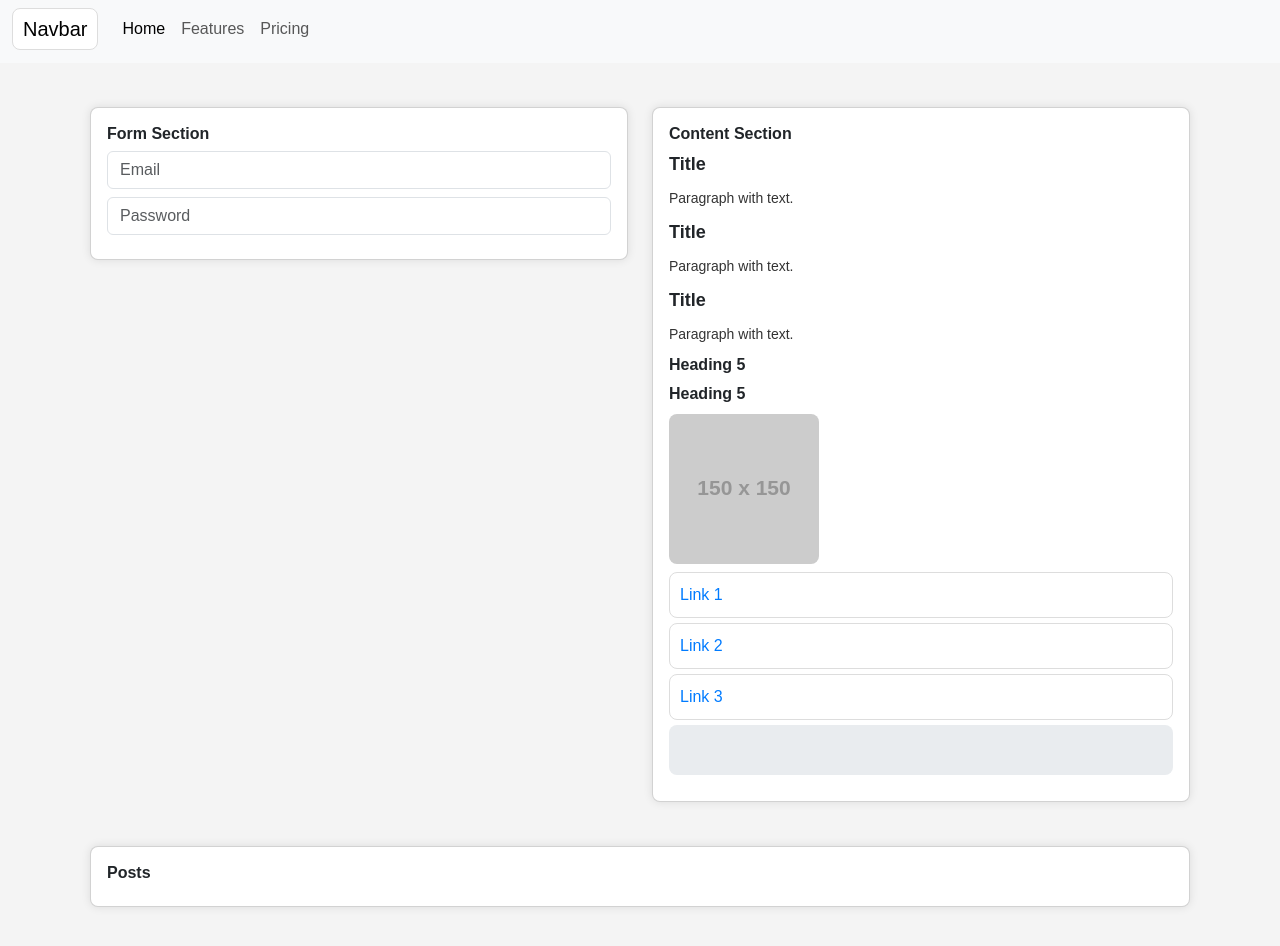
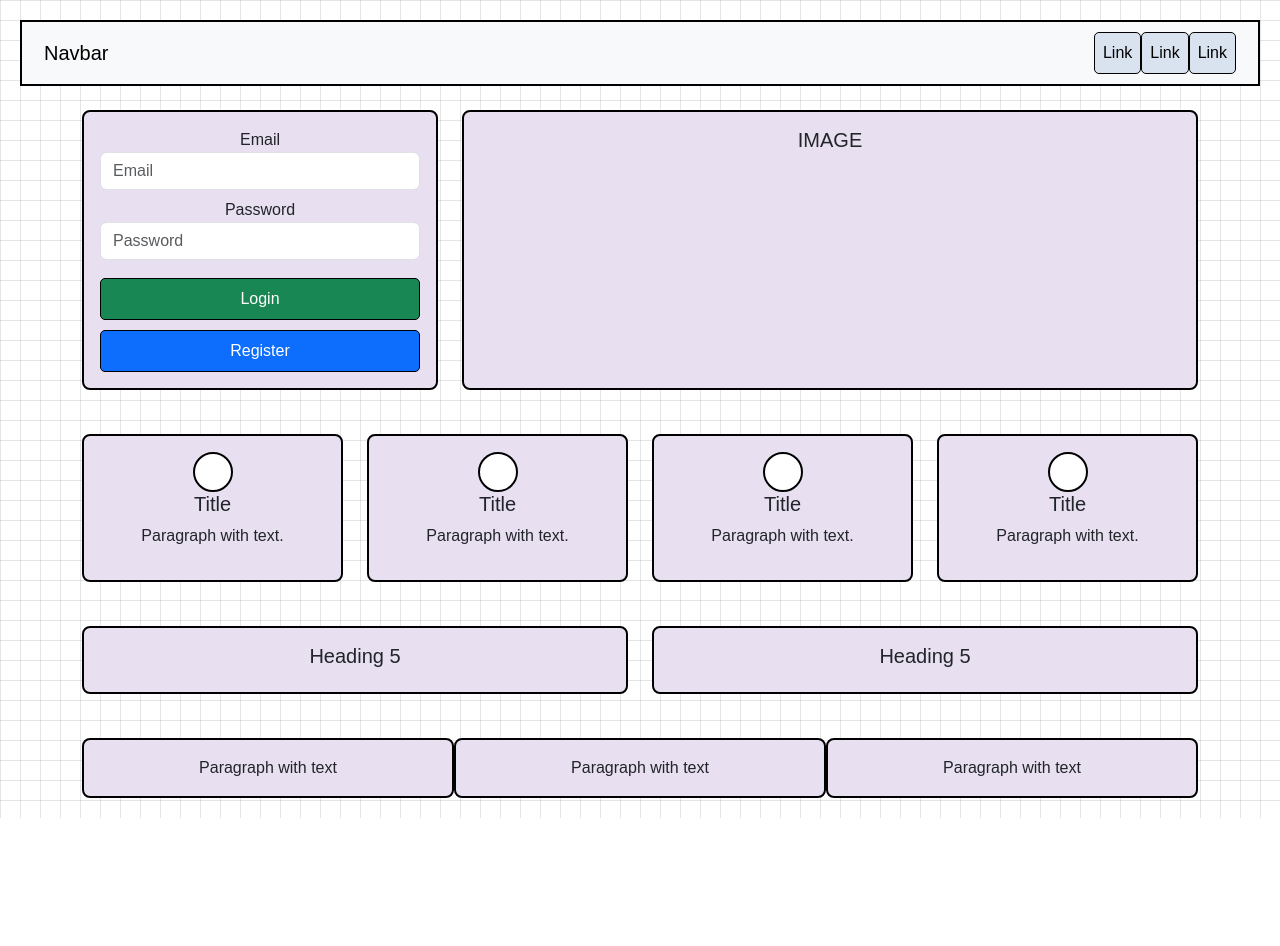
Before and after one commit to GStefanovva/Zadanie-PW, a plain HTML site: page ZAdanie/index.html in a window 1280 px wide. After the commit the page ends 818 px from the top, so only its background shows below. Drawn offline with nearby package versions, Linux system fonts and the light colour scheme; no server answers; placeholder pictures from the web are drawn by us.

Commit message:
Zadanie
Zadanie PW

```diff
--- a/ZAdanie/index.html
+++ b/ZAdanie/index.html
@@ -15,15 +15,15 @@
                 <span class="navbar-toggler-icon"></span>
             </button>
             <div class="collapse navbar-collapse" id="navbarNav">
-                <ul class="navbar-nav">
+                <ul class="navbar-nav ms-auto">
                     <li class="nav-item">
-                        <a class="nav-link active" aria-current="page" href="#">Home</a>
+                        <a class="nav-link" href="#">Link</a>
                     </li>
                     <li class="nav-item">
-                        <a class="nav-link" href="#">Features</a>
+                        <a class="nav-link" href="#">Link</a>
                     </li>
                     <li class="nav-item">
-                        <a class="nav-link" href="#">Pricing</a>
+                        <a class="nav-link" href="#">Link</a>
                     </li>
                 </ul>
             </div>
@@ -32,45 +32,72 @@
 
     <div class="container mt-4">
         <div class="row">
+            <div class="col-md-4">
+                <div class="card p-3">
+                    <label>Email</label>
+                    <input type="email" class="form-control mb-2" placeholder="Email">
+                    <label>Password</label>
+                    <input type="password" class="form-control mb-2" placeholder="Password">
+                    <button class="btn btn-success">Login</button>
+                    <button class="btn btn-primary">Register</button>
+                </div>
+            </div>
+            <div class="col-md-8">
+                <div class="card p-3 text-center" style="height: 100%;">
+                    <h5>IMAGE</h5>
+                </div>
+            </div>
+        </div>
+
+        <div class="row mt-4 text-center">
+            <div class="col-md-3">
+                <div class="card p-3">
+                    <div class="circle"></div>
+                    <h5>Title</h5>
+                    <p>Paragraph with text.</p>
+                </div>
+            </div>
+            <div class="col-md-3">
+                <div class="card p-3">
+                    <div class="circle"></div>
+                    <h5>Title</h5>
+                    <p>Paragraph with text.</p>
+                </div>
+            </div>
+            <div class="col-md-3">
+                <div class="card p-3">
+                    <div class="circle"></div>
+                    <h5>Title</h5>
+                    <p>Paragraph with text.</p>
+                </div>
+            </div>
+            <div class="col-md-3">
+                <div class="card p-3">
+                    <div class="circle"></div>
+                    <h5>Title</h5>
+                    <p>Paragraph with text.</p>
+                </div>
+            </div>
+        </div>
+
+        <div class="row mt-4 text-center">
             <div class="col-md-6">
-                <div class="card">
-                    <div class="card-body">
-                        <h5 class="card-title">Form Section</h5>
-                        <input type="email" class="form-control mb-2" placeholder="Email">
-                        <input type="password" class="form-control mb-2" placeholder="Password">
-                    </div>
+                <div class="card p-3">
+                    <h5>Heading 5</h5>
                 </div>
             </div>
             <div class="col-md-6">
-                <div class="card">
-                    <div class="card-body">
-                        <h5 class="card-title">Content Section</h5>
-                        <div class="title">Title</div>
-                        <div class="paragraph">Paragraph with text.</div>
-                        <div class="title">Title</div>
-                        <div class="paragraph">Paragraph with text.</div>
-                        <div class="title">Title</div>
-                        <div class="paragraph">Paragraph with text.</div>
-                        <h5>Heading 5</h5>
-                        <h5>Heading 5</h5>
-                        <img src="https://via.placeholder.com/150" alt="Placeholder Image" class="img-fluid mb-2">
-                        <a href="#" class="d-block">Link 1</a>
-                        <a href="#" class="d-block">Link 2</a>
-                        <a href="#" class="d-block">Link 3</a>
-                        <div class="empty-slot"></div>
-                    </div>
+                <div class="card p-3">
+                    <h5>Heading 5</h5>
                 </div>
             </div>
         </div>
 
         <div class="row mt-4">
-            <div class="col-md-12">
-                <div class="card">
-                    <div class="card-body">
-                        <h5 class="card-title">Posts</h5>
-                        <div id="posts-container"></div>
-                    </div>
-                </div>
+            <div class="col-md-12 d-flex justify-content-around">
+                <div class="card p-3">Paragraph with text</div>
+                <div class="card p-3">Paragraph with text</div>
+                <div class="card p-3">Paragraph with text</div>
             </div>
         </div>
     </div>
--- a/ZAdanie/main.css
+++ b/ZAdanie/main.css
@@ -1,76 +1,145 @@
 body {
     font-family: Arial, sans-serif;
-    background-color: #f4f4f4;
+    background-color: #ffffff;
+    background-image: linear-gradient(rgba(0, 0, 0, 0.1) 1px, transparent 1px),
+                      linear-gradient(90deg, rgba(0, 0, 0, 0.1) 1px, transparent 1px);
+    background-size: 20px 20px;
+    margin: 0;
+    padding: 20px;
+}
+
+.navbar {
+    display: flex;
+    justify-content: space-between;
+    align-items: center;
+    background-color: #e0f0d8;
+    padding: 10px;
+    border: 2px solid black;
+    margin-bottom: 20px;
+}
+
+.nav-links {
+    display: flex;
+    gap: 10px;
+}
+
+.nav-link {
+    background-color: #d9e3f0;
+    padding: 8px 15px;
+    border: 1px solid black;
+    border-radius: 5px;
+    text-decoration: none;
+    color: black;
 }
 
 .container {
+    display: flex;
+    flex-direction: column;
+    gap: 20px;
+    margin-top: 20px;
+}
+
+.login-form {
+    background-color: white;
     padding: 20px;
+    border-radius: 10px;
+    border: 2px solid black;
+    width: 100%;
+    max-width: 400px;
+    margin: 0 auto;
+}
+
+.login-form input {
+    width: 100%;
+    padding: 8px;
+    margin: 5px 0;
+    border: 1px solid black;
+    border-radius: 5px;
+}
+
+.btn {
+    padding: 8px 15px;
+    border: 1px solid black;
+    border-radius: 5px;
+    cursor: pointer;
+    margin-top: 10px;
+    width: 100%;
+}
+
+.btn.green { background-color: #d4edda; }
+.btn.blue { background-color: #d6e4ff; }
+
+.image-box {
+    height: 150px;
+    background-color: #fff5cc;
+    border: 2px solid #e0c680;
+    display: flex;
+    align-items: center;
+    justify-content: center;
+    font-size: 18px;
+    color: black;
+    background-image: linear-gradient(rgba(224, 198, 128, 0.2) 1px, transparent 1px),
+                      linear-gradient(90deg, rgba(224, 198, 128, 0.2) 1px, transparent 1px);
+    background-size: 20px 20px;
+    margin-bottom: 20px;
+}
+
+.cards {
+    display: flex;
+    justify-content: space-between;
+    gap: 10px;
+    margin-top: 20px;
 }
 
 .card {
-    margin-bottom: 20px;
-    box-shadow: 0 0 10px rgba(0, 0, 0, 0.1);
+    background-color: #e8dff0;
+    padding: 15px;
+    text-align: center;
+    border: 2px solid black;
+    flex: 1;
     border-radius: 8px;
 }
 
-.title {
-    font-size: 18px;
-    font-weight: bold;
-    margin-bottom: 10px;
+.circle {
+    width: 40px;
+    height: 40px;
+    background-color: white;
+    border-radius: 50%;
+    margin: auto;
+    border: 2px solid black;
 }
 
-.paragraph {
-    font-size: 14px;
-    color: #333;
-    margin-bottom: 10px;
+.heading-box {
+    display: flex;
+    justify-content: space-between;
+    gap: 10px;
+    margin: 20px 0;
 }
 
-h5 {
-    font-size: 16px;
-    font-weight: bold;
-    margin-bottom: 10px;
+.heading {
+    background-color: #d0e1f9;
+    padding: 10px;
+    border-radius: 5px;
+    text-align: center;
+    border: 2px solid black;
+    flex: 1;
 }
 
-.img-fluid {
-    max-width: 100%;
-    height: auto;
-    margin-bottom: 10px;
-    border-radius: 8px;
+.footer {
+    display: flex;
+    justify-content: space-between;
+    background-color: #d8e8d0;
+    padding: 10px;
+    border-radius: 5px;
+    border: 2px solid black;
+    margin-top: 20px;
 }
 
-a {
-    color: #007bff;
-    text-decoration: none;
-    margin-bottom: 5px;
-    display: block;
+.footer-box {
+    background-color: #c8e0b8;
     padding: 10px;
-    background-color: #fff;
-    border: 1px solid #ddd;
-    border-radius: 8px;
+    border-radius: 5px;
+    border: 1px solid black;
+    flex: 1;
+    margin: 0 5px;
 }
-
-a:hover {
-    background-color: #f8f9fa;
-}
-
-.empty-slot {
-    height: 50px;
-    background-color: #e9ecef;
-    margin-bottom: 10px;
-    border-radius: 8px;
-}
-
-#posts-container .post-link {
-    display: block;
-    padding: 15px;
-    margin-bottom: 10px;
-    background-color: #fff;
-    border: 1px solid #ddd;
-    border-radius: 8px;
-    text-decoration: none;
-    color: #333;
-}
-
-#posts-container .post-link:hover {
-    background-color: #f8f9fa;
-}
--- a/ZAdanie/main.js
+++ b/ZAdanie/main.js
@@ -2,46 +2,20 @@ $(document).ready(function() {
     fetch('https://jsonplaceholder.typicode.com/posts')
         .then(response => response.json())
         .then(posts => {
-            const allIds = getAllIds(posts);
-            console.log("All IDs:", allIds);
-
-            const postsWithNam = getPostsWithNam(posts);
-            console.log("Posts with 'nam':", postsWithNam);
-
-            const simplifiedPosts = getSimplifiedPosts(posts);
-            console.log("Simplified Posts:", simplifiedPosts);
-
-            const totalIdsSum = getTotalIdsSum(posts);
-            console.log("Total IDs Sum:", totalIdsSum);
-
             displayPosts(posts);
         })
         .catch(error => console.error('Error fetching posts:', error));
-
-    function getAllIds(posts) {
-        return posts.map(post => post.id);
-    }
-
-    function getPostsWithNam(posts) {
-        return posts.filter(post => post.title.includes("nam"));
-    }
-
-    function getSimplifiedPosts(posts) {
-        return posts.map(post => ({ id: post.id, title: post.title }));
-    }
-
-    function getTotalIdsSum(posts) {
-        return posts.reduce((sum, post) => sum + post.id, 0);
-    }
 
     function displayPosts(posts) {
         const postsContainer = $('#posts-container');
         posts.forEach(post => {
             const postElement = `
-                <a href="https://jsonplaceholder.typicode.com/posts/${post.id}" class="post-link">
-                    <h5 class="card-title">${post.title}</h5>
-                    <p class="card-text">${post.body}</p>
-                </a>
+                <div class="card mb-2">
+                    <div class="card-body">
+                        <h5 class="card-title">${post.title}</h5>
+                        <p class="card-text">${post.body}</p>
+                    </div>
+                </div>
             `;
             postsContainer.append(postElement);
         });
```
